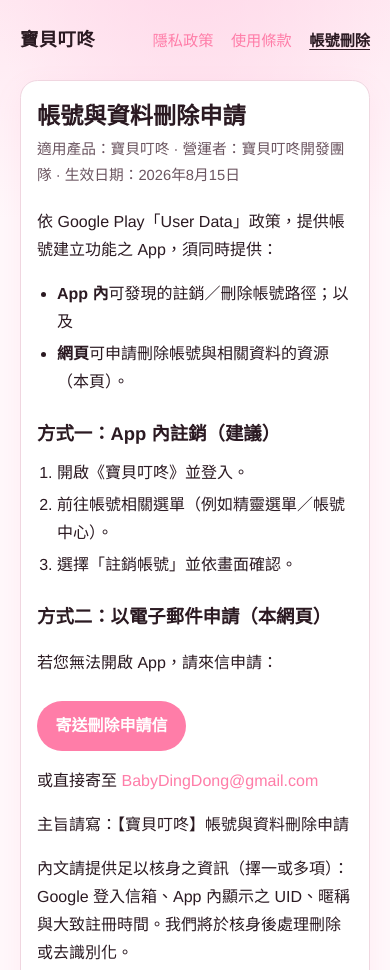
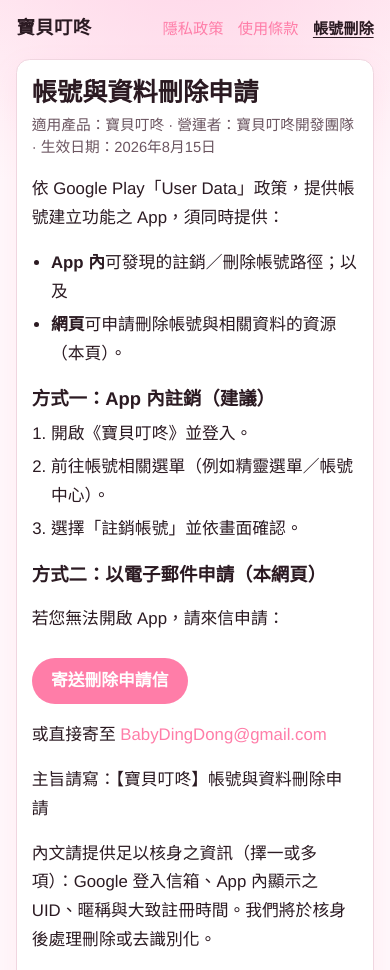
Before and after one commit to YaYuGame/babydingdong-legal, a plain HTML site: page delete-account/index.html in a window 390 px wide. Shown: the top 970 px of the page. Drawn offline with Linux system fonts and the light colour scheme.

Commit message:
Improve mobile-first RWD for App WebView.

```diff
--- a/delete-account/index.html
+++ b/delete-account/index.html
@@ -2,7 +2,7 @@
 <html lang="zh-Hant">
 <head>
   <meta charset="utf-8" />
-  <meta name="viewport" content="width=device-width, initial-scale=1" />
+  <meta name="viewport" content="width=device-width, initial-scale=1, viewport-fit=cover" />
   <title>帳號與資料刪除申請 — 寶貝叮咚</title>
   <meta name="description" content="寶貝叮咚帳號與相關資料刪除申請說明（Google Play Data safety 網頁入口）。" />
   <meta name="robots" content="index,follow" />
--- a/styles.css
+++ b/styles.css
@@ -1,3 +1,5 @@
+/* Mobile-first RWD — 主要給 App WebView／手機瀏覽器 */
+
 :root {
   --ink: #2b1a22;
   --muted: #6b5560;
@@ -6,31 +8,51 @@
   --bg: #fff8fb;
   --card: #ffffff;
   --line: #f0d6e0;
-  --max: 44rem;
+  --max: 40rem;
+  --pad-x: clamp(0.75rem, 4.2vw, 1.25rem);
+  --pad-y: clamp(1rem, 3.5vw, 1.5rem);
+  --text: clamp(0.95rem, 2.8vw + 0.7rem, 1.05rem);
+  --h1: clamp(1.35rem, 4vw + 0.6rem, 1.7rem);
 }
 
-* {
+*,
+*::before,
+*::after {
   box-sizing: border-box;
 }
 
 html {
   scroll-behavior: smooth;
+  -webkit-text-size-adjust: 100%;
+  text-size-adjust: 100%;
 }
 
 body {
   margin: 0;
   min-height: 100vh;
+  min-height: 100dvh;
   font-family: "PingFang TC", "Noto Sans TC", "Helvetica Neue", Helvetica, Arial, sans-serif;
+  font-size: var(--text);
   color: var(--ink);
   background:
-    radial-gradient(ellipse 80% 40% at 50% -10%, #ffd6e8 0%, transparent 70%),
-    linear-gradient(180deg, var(--pink-soft) 0%, var(--bg) 220px);
-  line-height: 1.75;
+    radial-gradient(ellipse 90% 36% at 50% -8%, #ffd6e8 0%, transparent 70%),
+    linear-gradient(180deg, var(--pink-soft) 0%, var(--bg) 180px);
+  line-height: 1.7;
+  overflow-x: hidden;
+}
+
+img,
+svg,
+video {
+  max-width: 100%;
+  height: auto;
 }
 
 a {
   color: var(--pink);
   text-decoration: none;
+  /* 手機點擊更穩 */
+  -webkit-tap-highlight-color: rgba(255, 125, 168, 0.2);
 }
 
 a:hover {
@@ -38,32 +60,40 @@
 }
 
 .wrap {
+  width: 100%;
   max-width: var(--max);
   margin: 0 auto;
-  padding: 1.5rem 1.25rem 3rem;
+  padding: var(--pad-y) var(--pad-x) calc(var(--pad-y) + 1rem);
 }
 
 header.app-bar {
   display: flex;
   flex-wrap: wrap;
-  align-items: baseline;
+  align-items: flex-start;
   justify-content: space-between;
-  gap: 0.75rem 1rem;
-  margin-bottom: 1.5rem;
+  gap: 0.65rem 0.85rem;
+  margin-bottom: 1rem;
 }
 
 .brand {
   font-weight: 700;
-  font-size: 1.15rem;
+  font-size: clamp(1.05rem, 3vw + 0.55rem, 1.15rem);
   color: var(--ink);
   letter-spacing: 0.02em;
+  line-height: 1.3;
 }
 
 .nav {
   display: flex;
   flex-wrap: wrap;
-  gap: 0.85rem 1.1rem;
-  font-size: 0.95rem;
+  gap: 0.55rem 0.9rem;
+  font-size: clamp(0.88rem, 2.5vw + 0.55rem, 0.95rem);
+  line-height: 1.35;
+  max-width: 100%;
+}
+
+.nav a {
+  padding: 0.2rem 0;
 }
 
 .nav a[aria-current="page"] {
@@ -76,33 +106,40 @@
 .card {
   background: var(--card);
   border: 1px solid var(--line);
-  border-radius: 1.1rem;
-  padding: 1.6rem 1.35rem;
+  border-radius: clamp(0.85rem, 3vw, 1.1rem);
+  padding: clamp(1rem, 3.5vw, 1.6rem) clamp(0.9rem, 3vw, 1.35rem);
   box-shadow: 0 10px 28px rgba(255, 125, 168, 0.1);
+  overflow-wrap: anywhere;
+  word-break: break-word;
 }
 
 h1 {
   margin: 0 0 0.35rem;
-  font-size: 1.7rem;
+  font-size: var(--h1);
   line-height: 1.3;
 }
 
 h2 {
-  font-size: 1.15rem;
-  margin: 1.35rem 0 0.55rem;
+  font-size: clamp(1.05rem, 2.5vw + 0.7rem, 1.15rem);
+  margin: 1.2rem 0 0.5rem;
   color: var(--ink);
+  line-height: 1.35;
 }
 
 .meta {
-  margin: 0 0 1.25rem;
+  margin: 0 0 1rem;
   color: var(--muted);
-  font-size: 0.92rem;
+  font-size: clamp(0.84rem, 2.2vw + 0.55rem, 0.92rem);
+  line-height: 1.5;
 }
 
 .legal {
   white-space: pre-wrap;
-  font-size: 0.98rem;
+  font-size: inherit;
+  line-height: 1.7;
+  overflow-wrap: anywhere;
   word-break: break-word;
+  max-width: 100%;
 }
 
 .home-list {
@@ -112,12 +149,12 @@
 }
 
 .home-list li {
-  margin: 0 0 0.75rem;
+  margin: 0 0 0.7rem;
 }
 
 .home-list a {
   display: block;
-  padding: 0.95rem 1.05rem;
+  padding: 0.9rem 1rem;
   border-radius: 0.8rem;
   border: 1px solid var(--line);
   background: #fff;
@@ -143,23 +180,25 @@
 
 main.card ul,
 main.card ol {
-  padding-left: 1.25rem;
+  padding-left: 1.2rem;
   margin: 0.5rem 0 0.75rem;
 }
 
 main.card li {
-  margin: 0.25rem 0;
+  margin: 0.3rem 0;
 }
 
 .cta {
   display: inline-block;
   margin-top: 0.5rem;
-  padding: 0.7rem 1.15rem;
+  padding: 0.75rem 1.2rem;
   border-radius: 999px;
   background: var(--pink);
   color: #fff !important;
   font-weight: 700;
   text-decoration: none !important;
+  min-height: 44px;
+  line-height: 1.3;
 }
 
 .cta:hover {
@@ -167,26 +206,43 @@
 }
 
 .note {
-  margin-top: 1.25rem;
-  padding: 0.85rem 1rem;
+  margin-top: 1.1rem;
+  padding: 0.85rem 0.95rem;
   border-radius: 0.75rem;
   background: var(--pink-soft);
   color: var(--muted);
-  font-size: 0.9rem;
+  font-size: clamp(0.84rem, 2.2vw + 0.55rem, 0.9rem);
+  overflow-wrap: anywhere;
 }
 
 footer {
-  margin-top: 1.5rem;
+  margin-top: 1.25rem;
   color: var(--muted);
-  font-size: 0.85rem;
+  font-size: clamp(0.8rem, 2vw + 0.55rem, 0.85rem);
+  line-height: 1.5;
+  overflow-wrap: anywhere;
 }
 
-@media (max-width: 480px) {
-  h1 {
-    font-size: 1.45rem;
+/* 極窄機／WebView */
+@media (max-width: 360px) {
+  .nav {
+    gap: 0.45rem 0.7rem;
   }
 
   .card {
-    padding: 1.25rem 1rem;
+    padding: 0.9rem 0.75rem;
   }
 }
+
+/* 平板以上略放寬 */
+@media (min-width: 768px) {
+  .wrap {
+    padding-top: 1.75rem;
+    padding-bottom: 3rem;
+  }
+
+  header.app-bar {
+    align-items: baseline;
+    margin-bottom: 1.35rem;
+  }
+}
```
Also changed, not shown: index.html (+1 -1 lines), privacy/index.html (+1 -1 lines), terms/index.html (+1 -1 lines), 1 other file.
